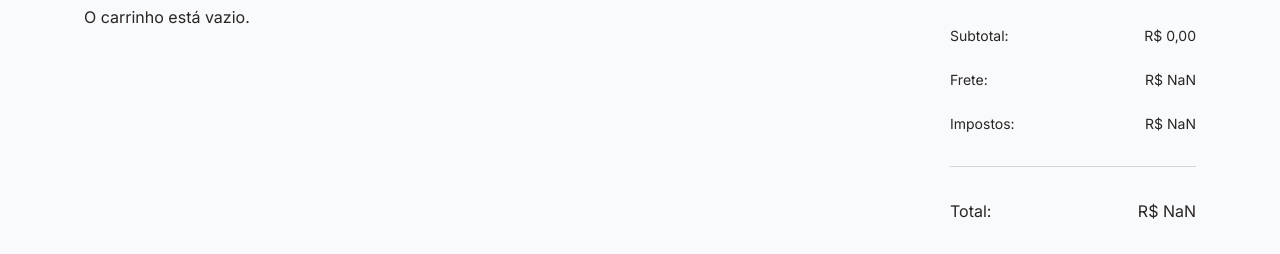
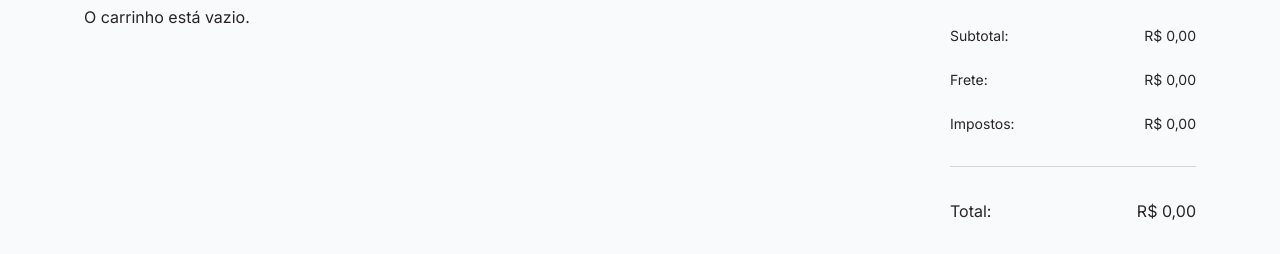
Before and after one commit to bitwisetcc/fishnet-store, a Next.js app: page /cart in a window 1280 px wide. Shown: the part 199-453 px from the top of the page. Built offline with nearby package versions, Linux system fonts and the light colour scheme.

Commit message:
fixed cart total calculation

```diff
--- a/src/app/(app)/cart/page.jsx
+++ b/src/app/(app)/cart/page.jsx
@@ -59,6 +59,10 @@ export default function CartPage() {
       : 0;
   };
 
+  const subtotal = calculateTotal();
+  const tax = subtotal * 0.05;
+  const shipping = subtotal > 0 ? 29.99 : 0;
+
   return (
     <section className="gap-16 p-5 lg:mr-16 lg:flex">
       <CartItems
@@ -66,7 +70,7 @@ export default function CartPage() {
         onConfirmRemove={handleConfirmRemove}
         onRemove={handleRemoveFromCart}
       />
-      <CartSummary subtotal={calculateTotal()} follow />
+      <CartSummary subtotal={subtotal} tax={tax} shipping={shipping} follow />
     </section>
   );
 }
```
